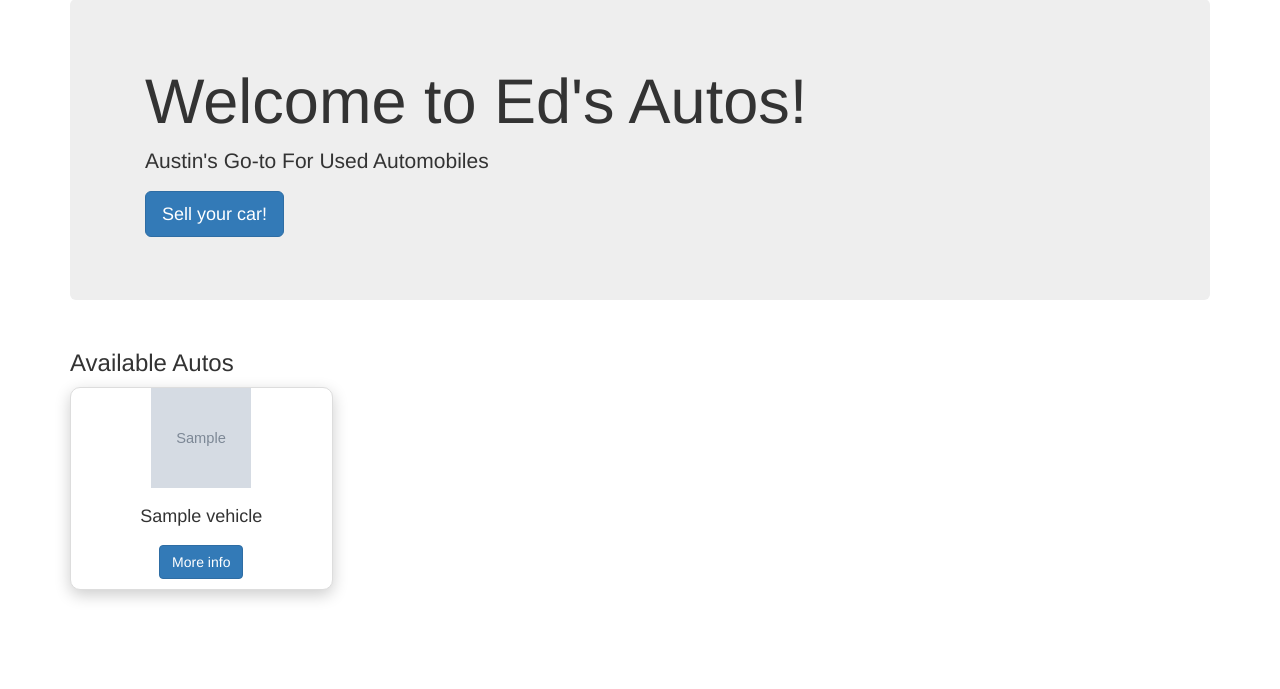
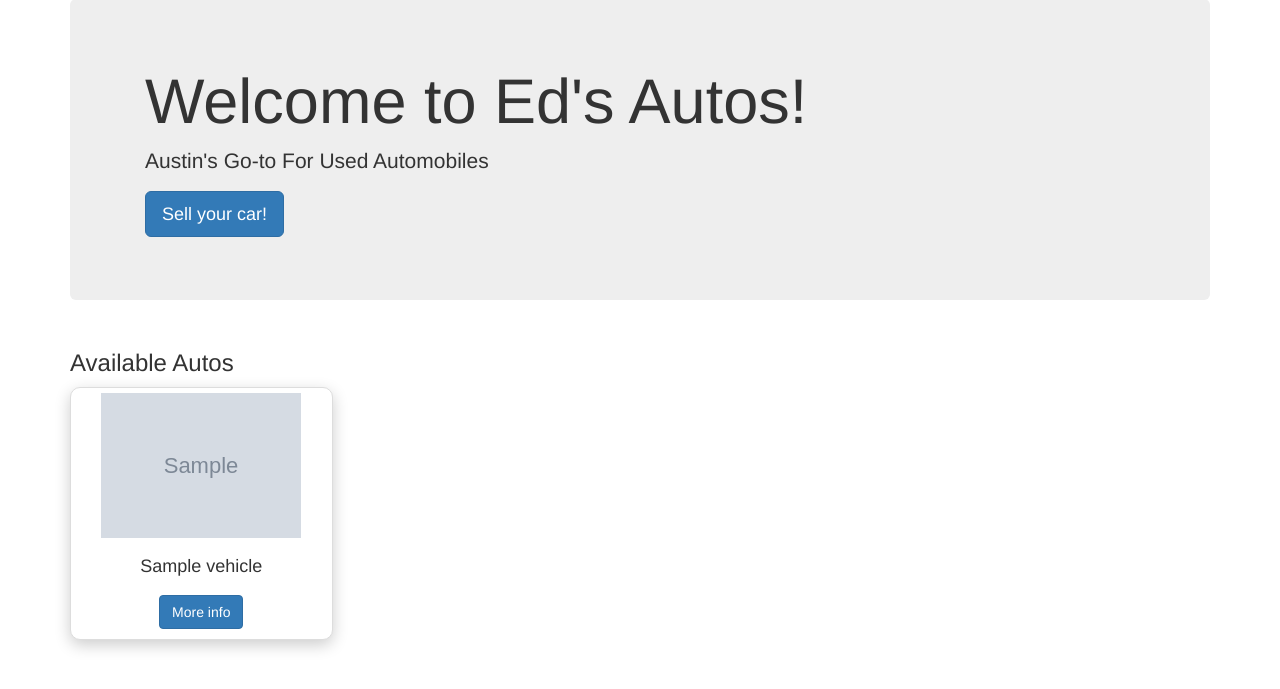
Before and after one commit to MendozaEduardo/edsAutos, a Node server app: page /vehicles/ in a window 1280 px wide. Shown: the part 73-762 px from the top of the page. Run offline with Node 20, Linux system fonts and the light colour scheme; tables that the repository leaves empty hold one stand-in row (values such as "Sample post"); grey boxes marked "Sample" are stand-in pictures; some libraries are stand-ins or nearby versions.

Commit message:
changes to thumbnail

```diff
--- a/public/stylesheets/main.css
+++ b/public/stylesheets/main.css
@@ -1,6 +1,7 @@
 .thumbnail img {
-    width: 100px;
-    height: 100px;
+    padding-top: 5px;
+    width: 200px;
+    height: 150px;
 }
 
 .thumbnail {
```
